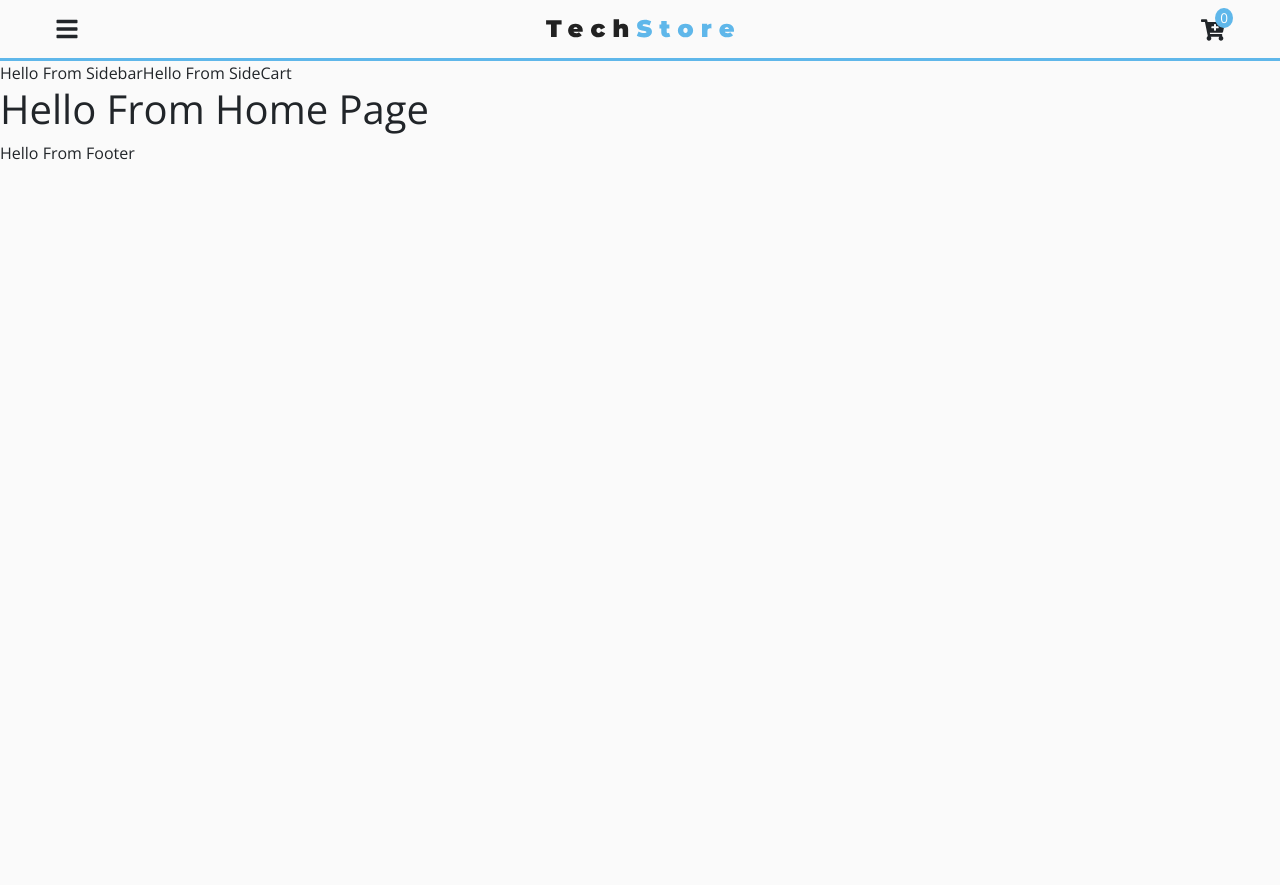
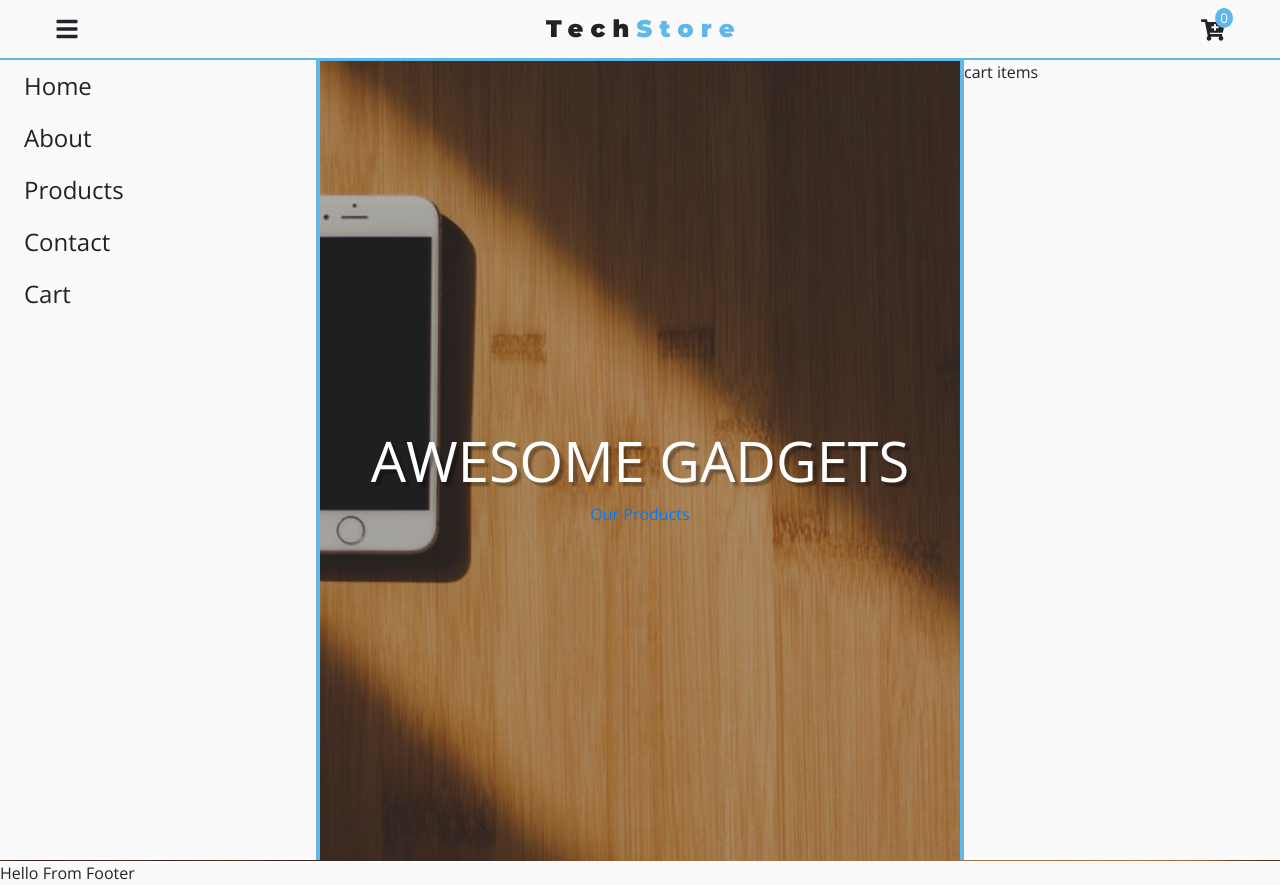
Before and after one commit to anant-prasad/tech-store, a React (Create React App) app: page / in a window 1280 px wide. Before the commit the page ends 800 px from the top, so only its background shows below. Built offline with nearby package versions, Linux system fonts and the light colour scheme.

Commit message:
Sidebar, Sidecart, Hero component

```diff
--- /dev/null
+++ b/src/components/Hero.js
@@ -0,0 +1,39 @@
+import React from 'react'
+import styled from 'styled-components'
+import mainBcg from '../images/mainBcg.jpeg';
+export default function Hero({ img, title, max, children} ) {
+    return (
+        <HeroWrapper max={max} img={img}>
+            <div className="banner">
+                <h1 className="title">{title}</h1>
+            {children}
+            </div>
+        </HeroWrapper>
+    )
+}
+const HeroWrapper = styled.div`
+text-align: center;
+display: flex;
+align-items: center;
+justify-content: center;
+min-height:${props => (props.max ? '100vh' : '60vh')};
+color: var(--mainWhite);
+background: linear-gradient(var(--primaryRGBA),var(--primaryRGBA)),url(${props => props.img}) center/cover no-repeat;
+
+.title{
+    padding-top: 2rem;
+    font-size: 3.5rem;
+    text-shadow: 4px 4px 2px rgba(0, 0, 0, 0.3);
+    text-transform:uppercase;
+    letter-spacing: var(--mainSpcacing);
+}
+
+
+
+
+`;
+
+
+Hero.defaultProps = {
+    img: mainBcg
+}
--- a/src/components/SideCart.js
+++ b/src/components/SideCart.js
@@ -1,9 +1,34 @@
-import React from 'react'
+import React from 'react';
+import {ProductConsumer} from '../context';
+import styled from 'styled-components';
 
 export default function SideCart() {
     return (
-        <>
-        Hello From SideCart
-    </>
+        <ProductConsumer>
+            {value => {
+                const {cartOpen, closeCart, cart} = value;
+                return <CartWrapper show={cartOpen} onClick={closeCart}>
+                    <p>cart items</p>
+
+                </CartWrapper>
+            }}
+        </ProductConsumer>
+
     )
 }
+
+const CartWrapper = styled.div`
+position:fixed;
+top: 60px;
+right: 0;
+width:100%;
+height:100%;
+background:var(--mainGrey);
+z-index:1;
+transform:${ props => (props.show ? 'translateX(0)':'translateX(--100%)')};
+border-left:4px solid var(--primaryColor);
+transition: var(--mainTransition);
+@media (min-width:576px){
+    width: 20rem;
+}
+`;
--- a/src/components/Sidebar.js
+++ b/src/components/Sidebar.js
@@ -1,9 +1,65 @@
 import React from 'react'
-
+import styled from 'styled-components'
+import { Link } from 'react-router-dom'
+import {ProductConsumer} from '../context'
 export default function Sidebar() {
     return (
-        <>
-        Hello From Sidebar
-    </>
+        <ProductConsumer>
+            {value => {
+
+const {links, sidebarOpen, handleSidebar} = value;
+return <SideWrapper show={sidebarOpen}>
+        <ul>
+            {links.map(link => {
+                return (
+                    <li key={link.id}>
+                    <Link to={link.path} className="sidebar-link" onClick={handleSidebar}>{link.text}</Link>
+                    </li>
+                )
+            })}
+        </ul>
+
+
+
+</SideWrapper>
+            }}
+        </ProductConsumer>
     )
 }
+const SideWrapper = styled.nav`
+position: fixed;
+top:60px;
+left:0;
+width:100%;
+height:100%;
+background:var(--mainGrey);
+z-index: 1;
+border-right: 4px solid var(--primaryColor);
+transition:var(--mainTransition);
+transform:${props => (props.show ? 'translateX(0)':'translateX(--100%)')};
+ul{
+    list-style: none;
+    padding: 0 !important;
+
+}
+.sidebar-link {
+    display: block;
+    font-size: 1.5rem;
+    text-transform: capitalize;
+    color: var(--mainBlack);
+    padding: 0.5rem 1.5rem;
+    background:transparent;
+    transition:var(--mainTransition);
+
+}
+.sidebar-link:hover{
+    background:var(--primaryColor);
+    color:var(--mainWhite);
+    padding:0.5rem 1.5rem 0.5rem 2.5rem;
+    text-decoration: none;
+}
+@media (min-width:576px){
+    width: 20rem;
+}
+
+`;
--- a/src/context/context.js
+++ b/src/context/context.js
@@ -1,4 +1,5 @@
 import React, { Component } from 'react';
+import {linkData} from './linkData';
 
 const ProductContext = React.createContext();
 
@@ -8,7 +9,8 @@ class ProductProvider extends Component{
     state = {
         sidebarOpen: false,
         cartOpen: false,
-        cartItems: 0
+        cartItems: 0,
+        links: linkData
     }
 // handle sidebar
     handleSidebar = () => {
@@ -46,6 +48,7 @@ class ProductProvider extends Component{
             handleCart: this.handleCart,
             closeCart: this.closeCart,
             openCart: this.openCart}}>
+
             {this.props.children}
 
         </ProductContext.Provider>
--- /dev/null
+++ b/src/context/linkData.js
@@ -0,0 +1,29 @@
+
+export const linkData = [
+    {
+        id:1,
+        text:'home',
+        path:'/'
+    },
+    {
+        id:2,
+        text:'about',
+        path:'/about'
+    },
+    {
+        id:3,
+        text:'products',
+        path:'/products'
+    },
+    {
+        id:4,
+        text:'contact',
+        path:'/contact'
+    },
+    {
+        id:5,
+        text:'cart',
+        path:'/cart'
+    },
+
+];
--- a/src/pages/HomePage.js
+++ b/src/pages/HomePage.js
@@ -1,15 +1,15 @@
 import React from 'react';
-import { ProductConsumer } from '../context'
 
+import Hero from '../components/Hero'
+import { Link } from 'react-router-dom'
 export default function HomePage() {
     return (
         <>
-        <ProductConsumer>
-            {value => {
-                return <h1>Hello From Home Page</h1>
-            }}
-            </ProductConsumer>
-
+ <Hero title="awesome gadgets" max="true">
+     <Link to="/product">
+         Our Products
+     </Link>
+ </Hero>
     </>
     )
 }
```
Also changed, not shown: src/components/Navbar.js (+8 -6 lines).
